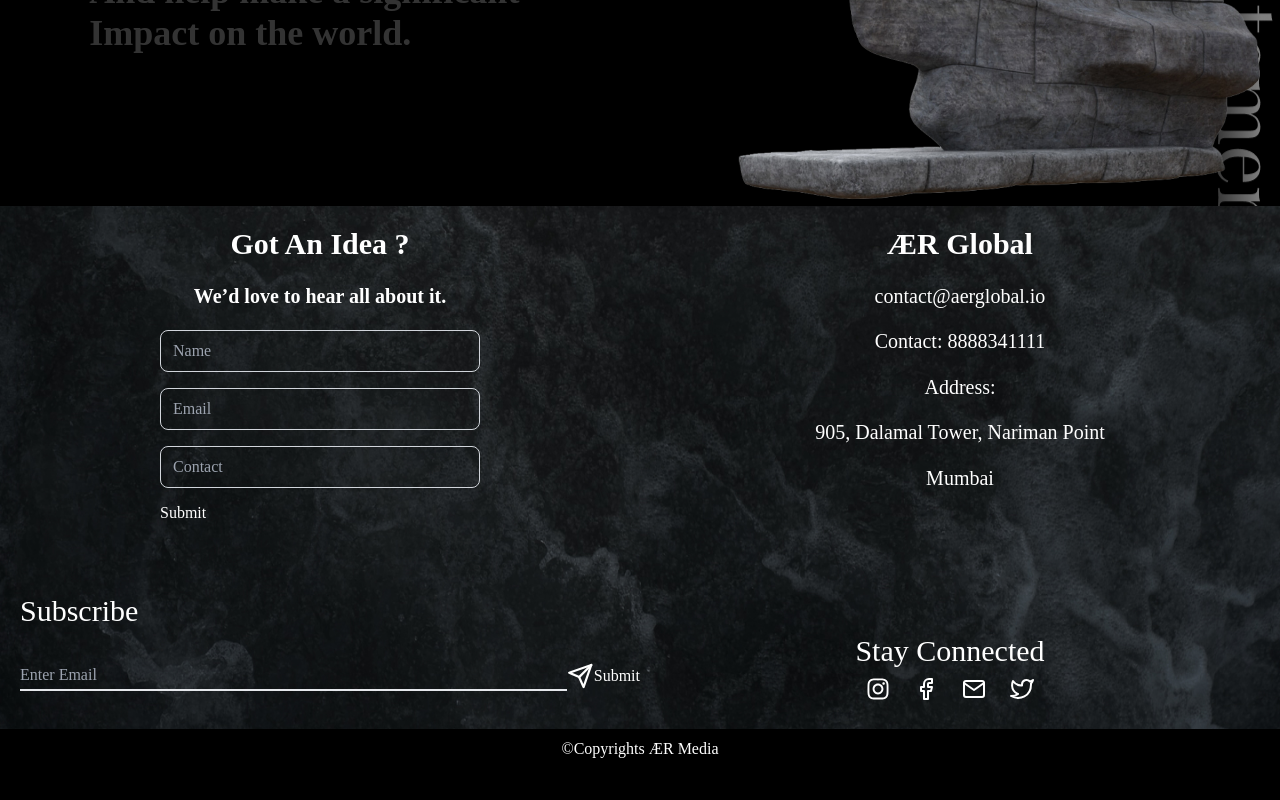
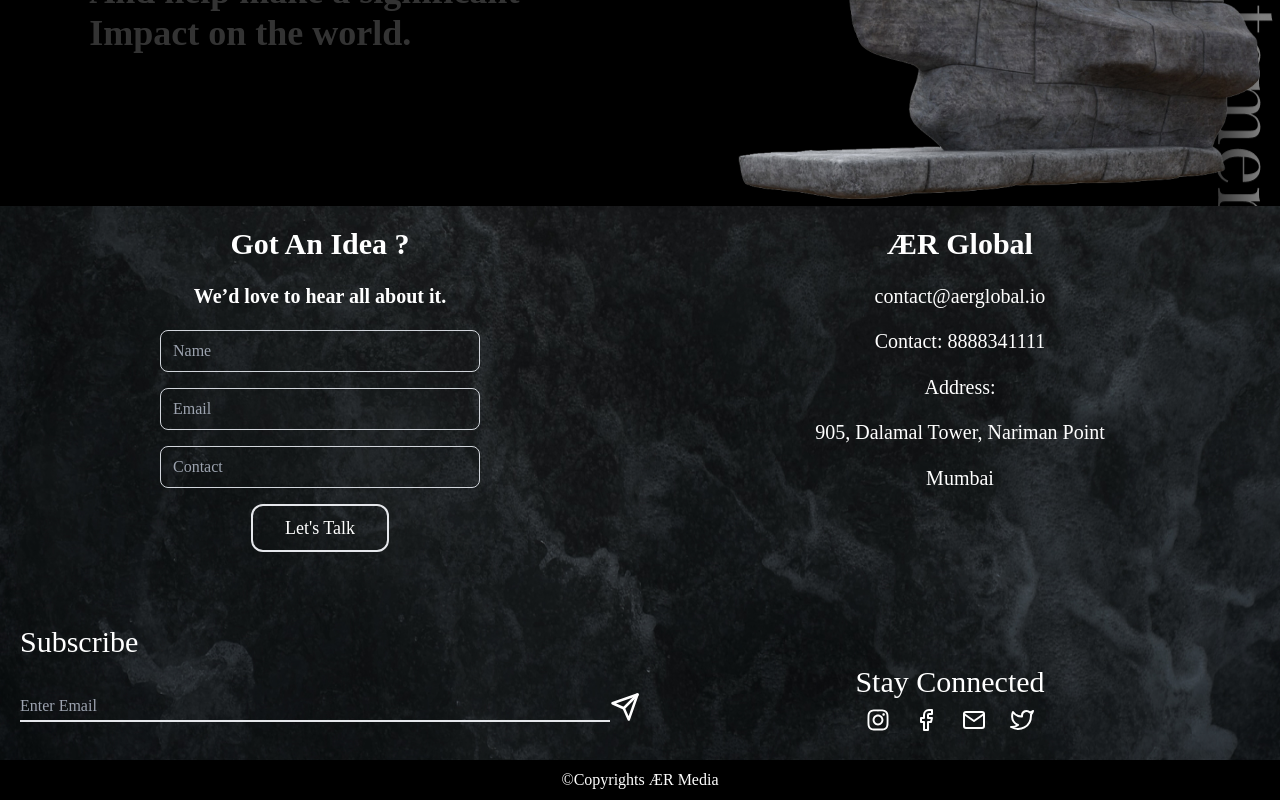
Before and after one commit to Grbmax/global-web, a Next.js app: page / in a window 1280 px wide. Shown: the part 4154-4954 px from the top of the page. Before the commit the page ends 4923 px from the top, so only its background shows below. Built offline with nearby package versions, Linux system fonts and the light colour scheme.

Commit message:
form has been updated

```diff
--- a/components/Companies.tsx
+++ b/components/Companies.tsx
@@ -33,13 +33,13 @@
                                 challenge.
                             </p><br />
                             <p className='italic font-bold text-base lg:text-2xl flex justify-center lg:justify-start'>That is where we come in!</p>
-                            <div className='py-10 z-40'>
+                           {/*  <div className='py-10 z-40'>
                                 <button className="flex mx-auto text-white bg-transparent
                                         border-2 py-2 px-8 focus:outline-none hover:bg-white
                                         hover:text-black rounded-xl text-lg">
                                     Website
                                 </button>
-                            </div>
+                            </div> */}
                         </CompanyRight>
                         {/*     <CompanyBottom>
                             <span>AER MEDIA AER MEDIA AER MEDIA</span>
@@ -50,9 +50,9 @@
             <Tile
                 page={1} renderContent={({ progress }) => (
                     <CompanyContainer>
-                        <CompanyTop>
+                 {/*        <CompanyTop>
                             <span>AER REALTORS</span>
-                        </CompanyTop>
+                        </CompanyTop> */}
                         <CompanyLeft progress={progress}>
                             <Image src="/assets/realtorshero.png"
                                 layout='responsive'
@@ -73,13 +73,13 @@
                                 country in the right direction.</p>
                             <br />
                             <p className='italic font-bold text-base  md:text-2xl flex justify-center lg:justify-start'> Find your piece of Earth!</p>
-                            <div className='py-10 z-40 '>
+                          {/*   <div className='py-10 z-40 '>
                                 <button className="flex mx-auto text-white bg-transparent
                                         border-2 py-2 px-8 focus:outline-none hover:bg-white
                                         hover:text-black rounded-xl text-lg">
                                     Website
                                 </button>
-                            </div>
+                            </div> */}
                         </CompanyRight>
                         {/*  <CompanyBottom>
                             <span>AER REALTORS</span>
@@ -90,9 +90,9 @@
             <Tile
                 page={2} renderContent={({ progress }) => (
                     <CompanyContainer>
-                        <CompanyTop>
+                 {/*        <CompanyTop>
                             <span>AER CONSULTANCY</span>
-                        </CompanyTop>
+                        </CompanyTop> */}
                         <CompanyLeft progress={progress}>
                             <Image src="/assets/consultancyhero.png"
                                 layout='responsive'
@@ -112,13 +112,13 @@
                             <br />
                             <p className='flex italic font-bold text-base lg:text-2xl justify-center lg:justify-start'>Let us help you succeed!</p>
 
-                            <div className='py-10 z-40 '>
+                           {/*  <div className='py-10 z-40 '>
                                 <button className="flex mx-auto text-white bg-transparent
                                         border-2 py-2 px-8 focus:outline-none hover:bg-white
                                         hover:text-black rounded-xl text-lg">
                                     Website
                                 </button>
-                            </div>
+                            </div> */}
                         </CompanyRight>
                         {/* <CompanyBottom>
                             <span>AER CONSULTANCY</span>
--- a/components/Footer.tsx
+++ b/components/Footer.tsx
@@ -46,7 +46,7 @@
                                                 className="w-full bg-transparent rounded-lg border
                                                  border-gray-300 focus:border-indigo-500
                                                   focus:bg-white focus:ring-2 focus:ring-indigo-200
-                                                  text-base outline-none text-gray-700 py-1 px-3 leading-8
+                                                  text-base outline-none text-gray-300 py-1 px-3 leading-8
                                                   transition-colors duration-200 ease-in-out" />
                                         </div>
 
@@ -61,7 +61,7 @@
                                                 className="w-full bg-transparent rounded-lg border
                                                 border-gray-300 focus:border-indigo-500
                                                 focus:bg-white focus:ring-2 focus:ring-indigo-200
-                                                text-base outline-none text-gray-700 py-1 px-3
+                                                text-base outline-none text-gray-300 py-1 px-3
                                                 leading-8 transition-colors duration-200 ease-in-out" />
                                         </div>
                                     </div>
@@ -75,19 +75,19 @@
                                                 className="w-full bg-transparent  rounded-lg border
                                                 border-gray-300 focus:border-indigo-500
                                                 focus:bg-white focus:ring-2 focus:ring-indigo-200
-                                                text-base outline-none text-gray-700 py-1 px-3
+                                                text-base outline-none text-gray-300 py-1 px-3
                                                 leading-8
                                                 transition-colors duration-200 ease-in-out" />
                                         </div>
                                     </div>
                                     <div className="p-2 pb-10 w-full">
-                                       {/*  <in className="flex mx-auto text-white bg-transparent
+                                        <button className="flex mx-auto text-white bg-transparent
                                         border-2 py-2 px-8 focus:outline-none hover:bg-white
-                                        hover:text-black rounded-xl text-lg" type="submit" >
+                                        hover:text-black rounded-xl text-lg" type="submit"  >
                                             Let's Talk
-                                        </button> */}
-
-                                        <input type='submit' name='lets talk'/>
+                                        </button>
+                                        <span></span>
+                                        {/*  <input type='submit' name='lets talk' /> */}
                                     </div>
                                 </div>
                             </div>
@@ -130,7 +130,7 @@
                             className='flex py-8 '>
                             <input
                                 id='emailID'
-                                className='bg-transparent border-b-2 w-full outline-none'
+                                className='bg-transparent hover:bg-transparent border-b-2 w-full outline-none'
                                 {...register("email", {
                                     required: {
                                         value: true,
@@ -148,9 +148,12 @@
                                 placeholder='Enter Email' />
 
 
-
-                                    <FiSend className="text-3xl cursor-pointer hover:text-blue-600" />
-                            <input type="submit"/>
+                            <button type='submit' >
+                                <FiSend className="text-3xl cursor-pointer hover:text-blue-600" />
+                                <span className="py-2 text-sm text-purple-400">
+                                  {/*    {errors?.emailID?.message}  */}
+                                </span>
+                            </button>
 
 
                         </form>
```
